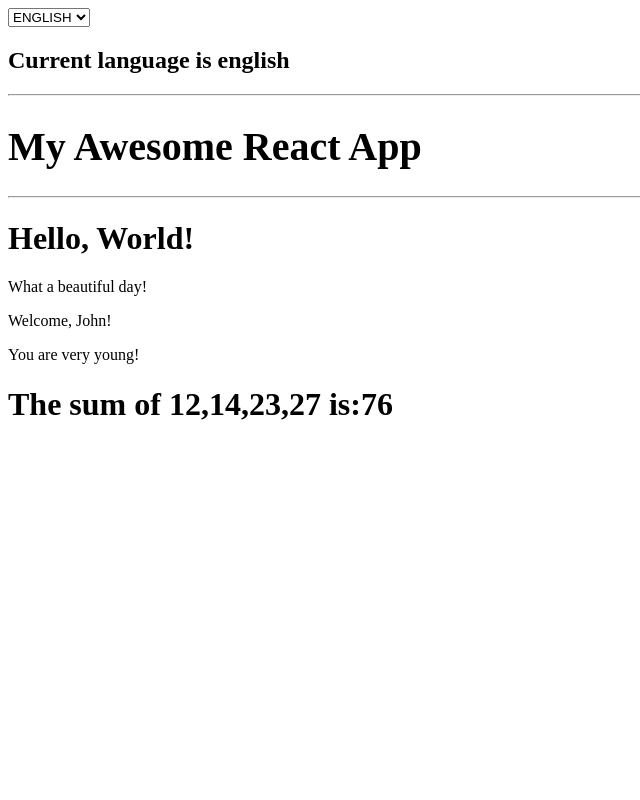
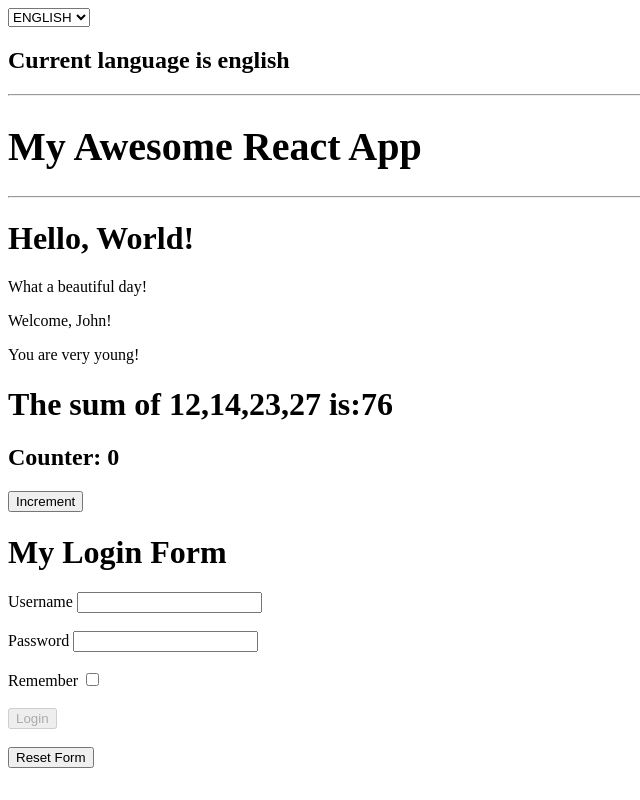
Before and after one commit to msimile/jsx-exercises, a React (Create React App) app in the folder react-exercises/: page / in a window 1280 px wide. Shown: the whole page, without its empty margins (0-640 px from the left). Built offline with nearby package versions, Linux system fonts and the light colour scheme.

Commit message:
useState-02 complete

```diff
--- a/react-exercises/src/App.js
+++ b/react-exercises/src/App.js
@@ -34,7 +34,7 @@ export class App extends React.Component {
             <option value="en">ENGLISH</option>
             <option value="it">ITALIANO</option>
           </select>
-        <DisplayLanguage/>
+          <DisplayLanguage />
           <hr></hr>
           <Container
             title={
@@ -46,16 +46,16 @@ export class App extends React.Component {
             <hr></hr>
             <Hello />
             <Welcome name="John" />
-            <Sum numbers={[12, 14, 23, 27]}/>
+            <Sum numbers={[12, 14, 23, 27]} />
+            <ClickCounter />
+            <Login />
             {/* <Counter
               initialValue={5}
               incrementAmount={5}
               incrementInterval={500}
             />
-            <ClickCounter />
             <ClickTracker />
             <InteractiveWelcome />
-            <Login />
             <UncontrolledLogin />
             <TodoList
               render={(state, remove) =>
--- a/react-exercises/src/ClickCounter.js
+++ b/react-exercises/src/ClickCounter.js
@@ -1,31 +1,46 @@
-import React from "react";
-import { CounterButton } from "./CounterButton";
+import React, {useState} from "react";
+// import { CounterButton } from "./CounterButton";
 
-export class ClickCounter extends React.Component {
-  state = {
-    count: this.props.initialValue,
-  };
+export function ClickCounter({initialValue = 0}) {
+  const [counter, setCounter] = useState(initialValue);
 
-  handleClickCounter = (event) => {
-    this.setState((state) => {
-      return {
-        count: state.count + this.props.incrementBy,
-      };
-    });
-  };
+  function handleClickCounter() {
+    setCounter((c) => c + 1);
+  }
 
-  render() {
-    return (
-      <div>
-        <h1>Click Counter: {this.state.count}</h1>
-        {/* <button onClick={this.handleClickCounter}>Increment</button> */}
-        <CounterButton counter={this.handleClickCounter} />
-      </div>
-    );
-  }
+  return (
+    <div>
+      <h2>Counter: {counter}</h2>
+      <button onClick={handleClickCounter}>Increment</button>
+    </div>
+  );
 }
 
-ClickCounter.defaultProps = {
-  initialValue: 0,
-  incrementBy: 1,
-};
+// export class ClickCounter extends React.Component {
+//   state = {
+//     count: this.props.initialValue,
+//   };
+
+//   handleClickCounter = (event) => {
+//     this.setState((state) => {
+//       return {
+//         count: state.count + this.props.incrementBy,
+//       };
+//     });
+//   };
+
+//   render() {
+//     return (
+//       <div>
+//         <h1>Click Counter: {this.state.count}</h1>
+//         {/* <button onClick={this.handleClickCounter}>Increment</button> */}
+//         <CounterButton counter={this.handleClickCounter} />
+//       </div>
+//     );
+//   }
+// }
+
+// ClickCounter.defaultProps = {
+//   initialValue: 0,
+//   incrementBy: 1,
+// };
--- a/react-exercises/src/Login.js
+++ b/react-exercises/src/Login.js
@@ -1,64 +1,58 @@
-import React from "react";
+import React, { useState } from "react";
 
-export class Login extends React.Component {
-  state = {
+export function Login() {
+  const [form, setForm] = useState({
     username: "",
     password: "",
     remember: false,
     login: false,
-  };
+  });
 
-  handleLoginInput = (event) => {
-    const name = event.target.name;
-    const value = event.target.value;
-    const type = event.target.type;
-    const checked = event.target.checked;
-    console.log(value);
+  function handleLoginInput(event) {
+    const { name, type, value, checked } = event.target;
+    setForm((data) => ({
+      ...data,
+      [name]: type === "checkbox" ? checked : value,
+    }));
+  }
 
-    this.setState({
-      [name]: type === "checkbox" ? checked : value,
-    });
-  };
+  function onLogin() {
+    setForm((data) => ({
+      ...data,
+      login: true,
+    }));
+  }
 
-  onLogin = () => {
-    this.setState({
-      login: true,
-    });
-  };
-
-  handleReset = () => {
-    this.setState({
+  function handleReset() {
+    setForm(() => ({
       username: "",
       password: "",
       remember: false,
-    });
-  };
+    }));
+  }
 
-  render() {
-    const buttonBackgroundColor = {
-      backgroundColor: this.state.password.length < 8 ? "red" : "green",
-      color: "white",
-    };
+  console.log(form);
+
   return (
     <div>
       <h1>My Login Form</h1>
-        <label for="userName">Username </label>
+      <label for="username">Username </label>
       <input
-          id="userName"
-          type="text"
+        id="username"
+        type="username"
         name="username"
-          value={this.state.username}
-          onChange={this.handleLoginInput}
+        value={form.username}
+        onChange={handleLoginInput}
       />
       <br />
       <br />
-        <label for="passWord">Password </label>
+      <label for="password">Password </label>
       <input
         id="passWord"
         type="password"
         name="password"
-          value={this.state.password}
-          onChange={this.handleLoginInput}
+        value={form.password}
+        onChange={handleLoginInput}
       />
       <br />
       <br />
@@ -67,20 +61,13 @@ export class Login extends React.Component {
         id="remember"
         type="checkbox"
         name="remember"
-          checked={this.state.remember}
-          //   value={this.state.remember}
-          onChange={this.handleLoginInput}
+        checked={form.remember}
+        onChange={handleLoginInput}
       />
       <br />
       <br />
-        {this.state.username && this.state.password ? (
-          <button
-            type="submit"
-            name="login"
-            value={this.state.login}
-            onClick={this.onLogin}
-            style={buttonBackgroundColor}
-          >
+      {form.username && form.password ? (
+        <button type="submit" name="login" value={form.login} onClick={onLogin}>
           Login
         </button>
       ) : (
@@ -90,10 +77,107 @@ export class Login extends React.Component {
       )}
       <br />
       <br />
-        <button type="button" name="reset" onClick={this.handleReset}>
+      <button type="button" name="reset" onClick={handleReset}>
         Reset Form
       </button>
     </div>
   );
 }
-}
+
+// export class Login extends React.Component {
+//   state = {
+//     username: "",
+//     password: "",
+//     remember: false,
+//     login: false,
+//   };
+
+//   handleLoginInput = (event) => {
+//     const name = event.target.name;
+//     const value = event.target.value;
+//     const type = event.target.type;
+//     const checked = event.target.checked;
+//     console.log(value);
+
+//     this.setState({
+//       [name]: type === "checkbox" ? checked : value,
+//     });
+//   };
+
+//   onLogin = () => {
+//     this.setState({
+//       login: true,
+//     });
+//   };
+
+//   handleReset = () => {
+//     this.setState({
+//       username: "",
+//       password: "",
+//       remember: false,
+//     });
+//   };
+
+//   render() {
+//     const buttonBackgroundColor = {
+//       backgroundColor: this.state.password.length < 8 ? "red" : "green",
+//       color: "white",
+//     };
+//     return (
+//       <div>
+//         <h1>My Login Form</h1>
+//         <label for="userName">Username </label>
+//         <input
+//           id="userName"
+//           type="text"
+//           name="username"
+//           value={this.state.username}
+//           onChange={this.handleLoginInput}
+//         />
+//         <br />
+//         <br />
+//         <label for="passWord">Password </label>
+//         <input
+//           id="passWord"
+//           type="password"
+//           name="password"
+//           value={this.state.password}
+//           onChange={this.handleLoginInput}
+//         />
+//         <br />
+//         <br />
+//         <label for="remember">Remember </label>
+//         <input
+//           id="remember"
+//           type="checkbox"
+//           name="remember"
+//           checked={this.state.remember}
+//           //   value={this.state.remember}
+//           onChange={this.handleLoginInput}
+//         />
+//         <br />
+//         <br />
+//         {this.state.username && this.state.password ? (
+//           <button
+//             type="submit"
+//             name="login"
+//             value={this.state.login}
+//             onClick={this.onLogin}
+//             style={buttonBackgroundColor}
+//           >
+//             Login
+//           </button>
+//         ) : (
+//           <button type="submit" name="login" disabled>
+//             Login
+//           </button>
+//         )}
+//         <br />
+//         <br />
+//         <button type="button" name="reset" onClick={this.handleReset}>
+//           Reset Form
+//         </button>
+//       </div>
+//     );
+//   }
+// }
```
Lines whose indentation alone changed are shown as unchanged.
